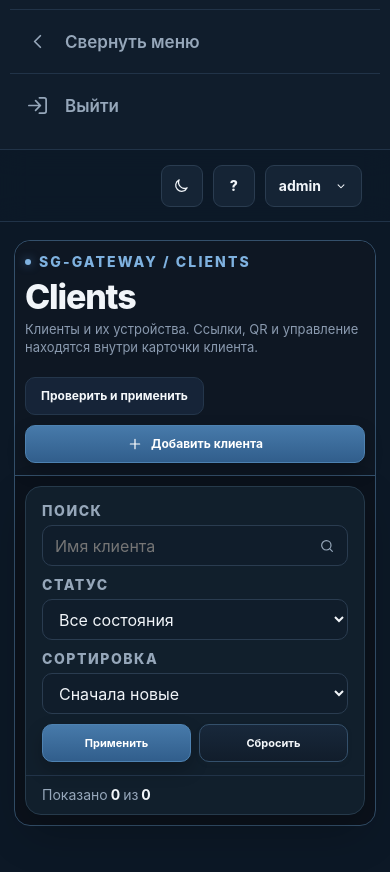
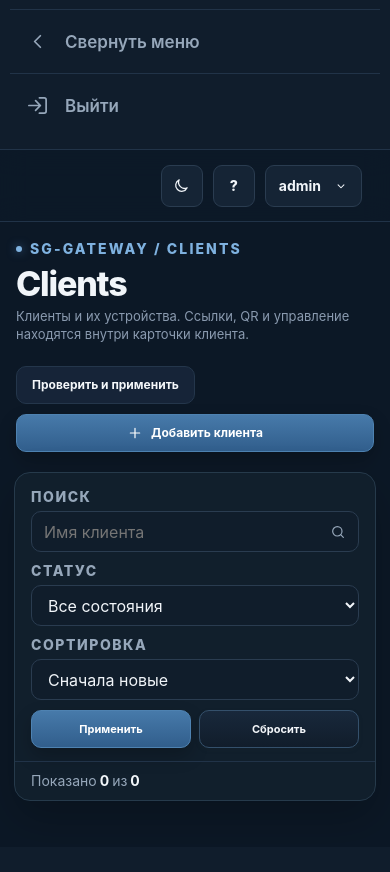
Before and after one commit to s-gor/sg-gateway-v23, a Flask app: page /clients in a window 390 px wide. Shown: the part 1017-1889 px from the top of the page. After the commit the page ends 1823 px from the top, so only its background shows below. Run offline with Flask 3, Linux system fonts and the light colour scheme; the visitor is signed in with stand-in values (Sample User, id 1); data comes from the database, SQL or seed files in the repository; data that the repository does not hold is empty; some libraries are stand-ins or nearby versions.

Commit message:
revert: keep Clients out of legacy routing frame

```diff
--- a/app/web/static/sg-page-frame-routing-v1.css
+++ b/app/web/static/sg-page-frame-routing-v1.css
@@ -29,7 +29,7 @@ html[data-theme="light"] {
   --sgpf-shadow: 0 18px 36px rgba(43, 52, 46, .16), 0 2px 5px rgba(43, 52, 46, .10);
 }
 
-:is(.cv2-page.cv15-clarity-page, .ob49-page, .mtv2-page, .hlpv1-page){
+:is(.ob49-page, .mtv2-page, .hlpv1-page){
   display: grid !important;
   gap: 0 !important;
   min-width: 0;
@@ -39,7 +39,7 @@ html[data-theme="light"] {
   box-shadow: var(--sgpf-shadow);
 }
 
-:is(.cv2-heading.cv15-heading, .ob49-heading, .mtv2-heading, .hlpv1-heading){
+:is(.ob49-heading, .mtv2-heading, .hlpv1-heading){
   display: flex !important;
   justify-content: space-between !important;
   align-items: center !important;
@@ -139,28 +139,28 @@ html[data-theme="light"]
   box-shadow: 0 10px 22px rgba(69, 111, 92, .20), 0 2px 5px rgba(43, 52, 46, .12) !important;
 }
 
-:is(.cv2-page.cv15-clarity-page, .ob49-page, .mtv2-page, .hlpv1-page)
+:is(.ob49-page, .mtv2-page, .hlpv1-page)
 > :not(.cv2-heading, .ob49-heading, .mtv2-heading, .hlpv1-heading){
   margin-right: 18px !important;
   margin-left: 18px !important;
 }
 
-:is(.cv2-page.cv15-clarity-page, .ob49-page, .mtv2-page, .hlpv1-page) > :nth-child(2){
+:is(.ob49-page, .mtv2-page, .hlpv1-page) > :nth-child(2){
   margin-top: 14px !important;
 }
 
-:is(.cv2-page.cv15-clarity-page, .ob49-page, .mtv2-page, .hlpv1-page) > :last-child{
+:is(.ob49-page, .mtv2-page, .hlpv1-page) > :last-child{
   margin-bottom: 18px !important;
 }
 
 @media (max-width: 760px) {
-  :is(.cv2-heading.cv15-heading, .ob49-heading, .mtv2-heading, .hlpv1-heading){
+  :is(.ob49-heading, .mtv2-heading, .hlpv1-heading){
     display: grid !important;
     align-items: stretch !important;
     padding: 12px 10px !important;
   }
 
-  :is(.cv2-page.cv15-clarity-page, .ob49-page, .mtv2-page, .hlpv1-page)
+  :is(.ob49-page, .mtv2-page, .hlpv1-page)
   > :not(.cv2-heading, .ob49-heading, .mtv2-heading, .hlpv1-heading){
     margin-right: 10px !important;
     margin-left: 10px !important;
@@ -241,30 +241,30 @@ html[data-theme="light"]
    Keep the accepted Routing-style outer frame without pushing every direct
    grid item outside its own track. */
 
-:is(.cv2-page.cv15-clarity-page, .ob49-page, .mtv2-page, .hlpv1-page){
+:is(.ob49-page, .mtv2-page, .hlpv1-page){
   box-sizing: border-box !important;
   gap: 14px !important;
   padding: 0 18px 18px !important;
 }
 
-:is(.cv2-heading.cv15-heading, .ob49-heading, .mtv2-heading, .hlpv1-heading){
+:is(.ob49-heading, .mtv2-heading, .hlpv1-heading){
   grid-column: 1 / -1 !important;
   width: auto !important;
   margin: 0 -18px !important;
 }
 
-:is(.cv2-page.cv15-clarity-page, .ob49-page, .mtv2-page, .hlpv1-page)
+:is(.ob49-page, .mtv2-page, .hlpv1-page)
 > :not(.cv2-heading, .ob49-heading, .mtv2-heading, .hlpv1-heading){
   min-width: 0 !important;
   margin-right: 0 !important;
   margin-left: 0 !important;
 }
 
-:is(.cv2-page.cv15-clarity-page, .ob49-page, .mtv2-page, .hlpv1-page) > :nth-child(2){
+:is(.ob49-page, .mtv2-page, .hlpv1-page) > :nth-child(2){
   margin-top: 0 !important;
 }
 
-:is(.cv2-page.cv15-clarity-page, .ob49-page, .mtv2-page, .hlpv1-page) > :last-child{
+:is(.ob49-page, .mtv2-page, .hlpv1-page) > :last-child{
   margin-bottom: 0 !important;
 }
 
@@ -279,12 +279,12 @@ html[data-theme="light"]
 }
 
 @media (max-width: 760px) {
-  :is(.cv2-page.cv15-clarity-page, .ob49-page, .mtv2-page, .hlpv1-page){
+  :is(.ob49-page, .mtv2-page, .hlpv1-page){
     gap: 10px !important;
     padding: 0 10px 10px !important;
   }
 
-  :is(.cv2-heading.cv15-heading, .ob49-heading, .mtv2-heading, .hlpv1-heading){
+  :is(.ob49-heading, .mtv2-heading, .hlpv1-heading){
     margin-right: -10px !important;
     margin-left: -10px !important;
   }
```
